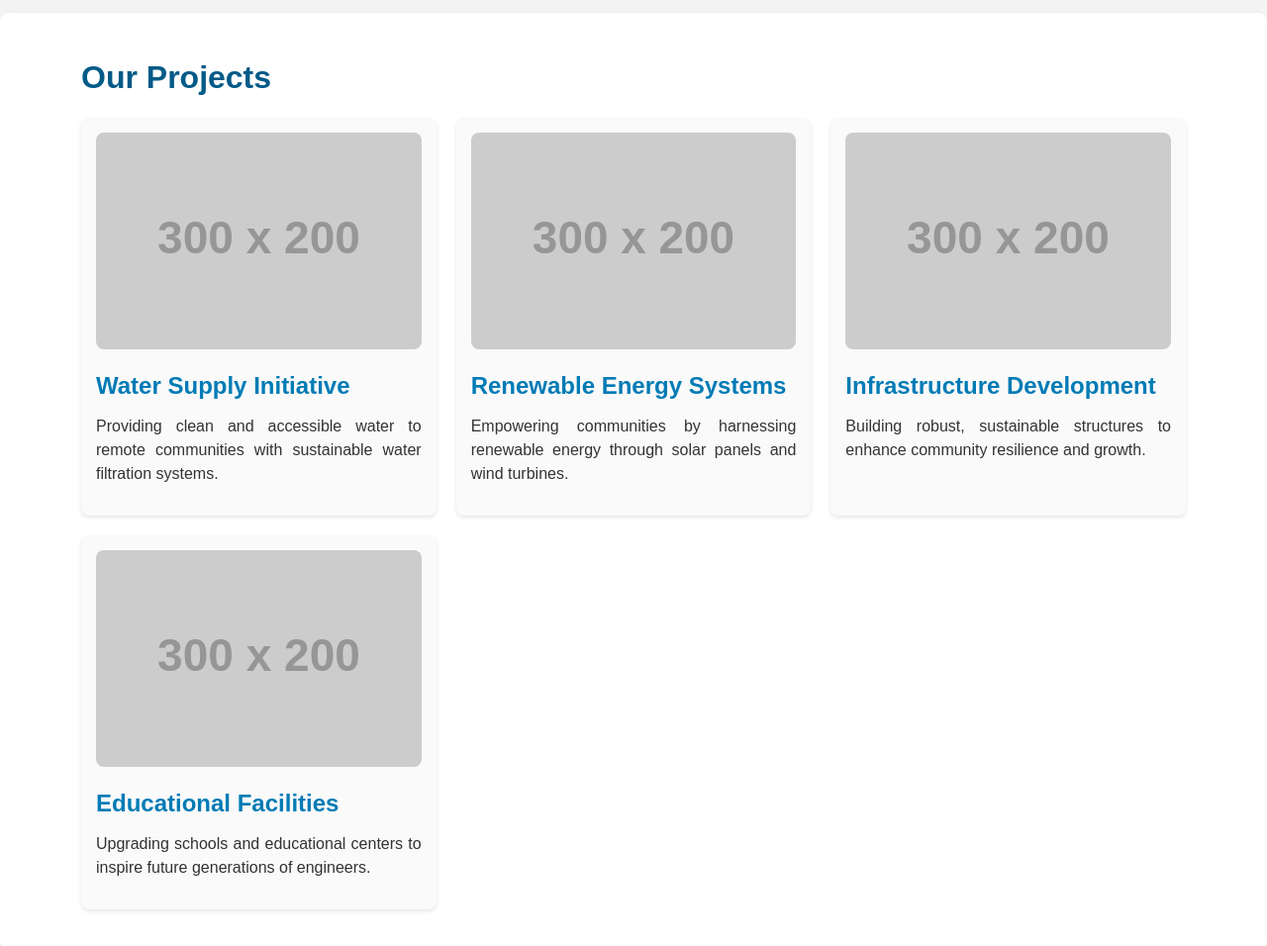
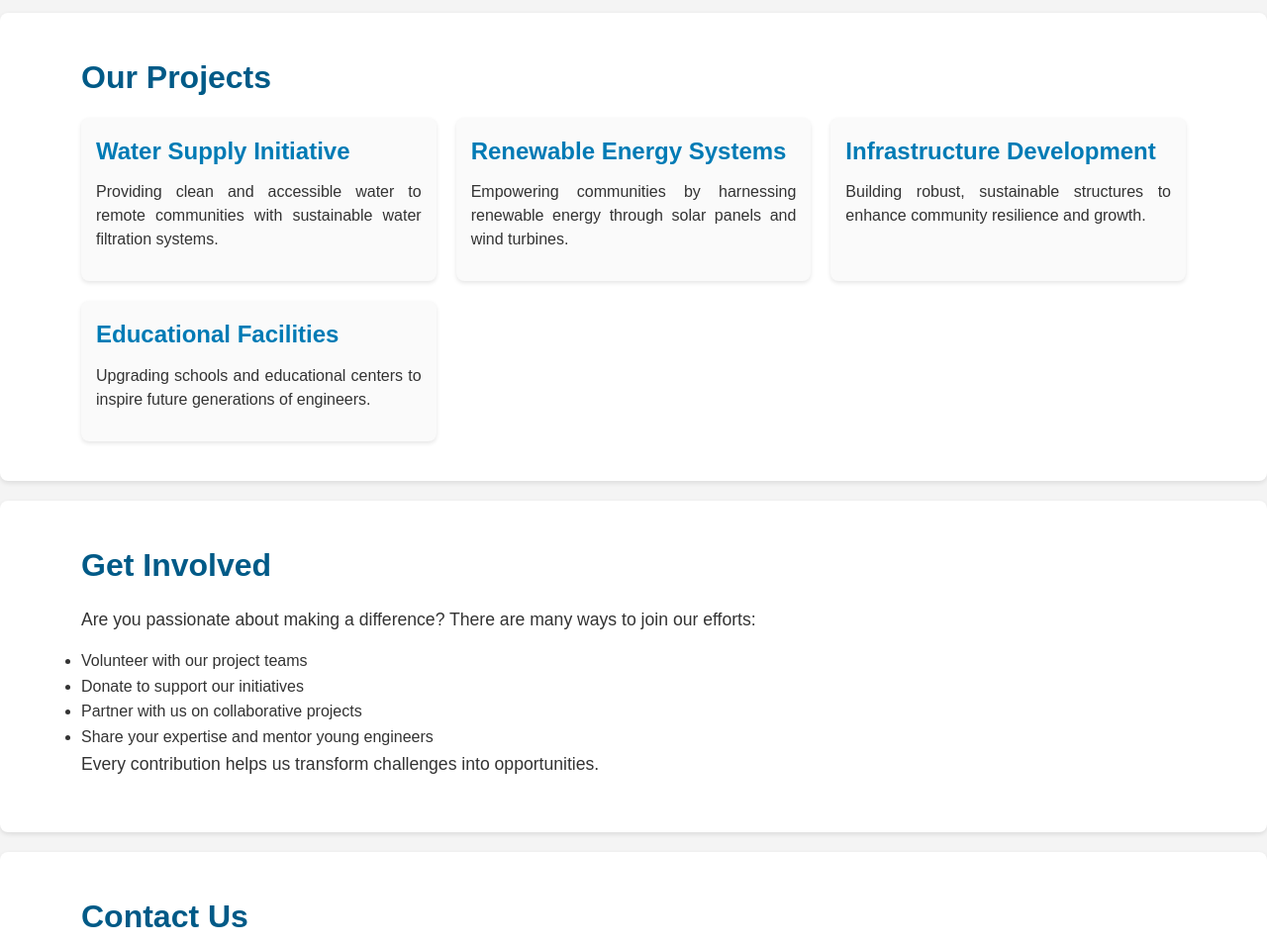
Before and after one commit to sjs9283a/engagefordevelopment.org, a plain HTML site: page index.html in a window 1280 px wide. Shown: the part 1080-2036 px from the top of the page at 99% size. Drawn offline with Linux system fonts and the light colour scheme; placeholder pictures from the web are drawn by us.

Commit message:
Update index.html

```diff
--- a/index.html
+++ b/index.html
@@ -276,28 +276,28 @@
       <h2>Our Projects</h2>
       <div class="grid">
         <div class="grid-item">
-          <img src="https://via.placeholder.com/300x200" alt="Project 1">
+
           <h3>Water Supply Initiative</h3>
           <p>
             Providing clean and accessible water to remote communities with sustainable water filtration systems.
           </p>
         </div>
         <div class="grid-item">
-          <img src="https://via.placeholder.com/300x200" alt="Project 2">
+
           <h3>Renewable Energy Systems</h3>
           <p>
             Empowering communities by harnessing renewable energy through solar panels and wind turbines.
           </p>
         </div>
         <div class="grid-item">
-          <img src="https://via.placeholder.com/300x200" alt="Project 3">
+
           <h3>Infrastructure Development</h3>
           <p>
             Building robust, sustainable structures to enhance community resilience and growth.
           </p>
         </div>
         <div class="grid-item">
-          <img src="https://via.placeholder.com/300x200" alt="Project 4">
+
           <h3>Educational Facilities</h3>
           <p>
             Upgrading schools and educational centers to inspire future generations of engineers.
@@ -445,18 +445,7 @@
     <div class="container">
       <h2>Project Gallery</h2>
       <div class="grid">
-        <div class="grid-item">
-          <img src="https://via.placeholder.com/300x200" alt="Gallery Image 1">
-        </div>
-        <div class="grid-item">
-          <img src="https://via.placeholder.com/300x200" alt="Gallery Image 2">
-        </div>
-        <div class="grid-item">
-          <img src="https://via.placeholder.com/300x200" alt="Gallery Image 3">
-        </div>
-        <div class="grid-item">
-          <img src="https://via.placeholder.com/300x200" alt="Gallery Image 4">
-        </div>
+
       </div>
     </div>
   </section>
```
